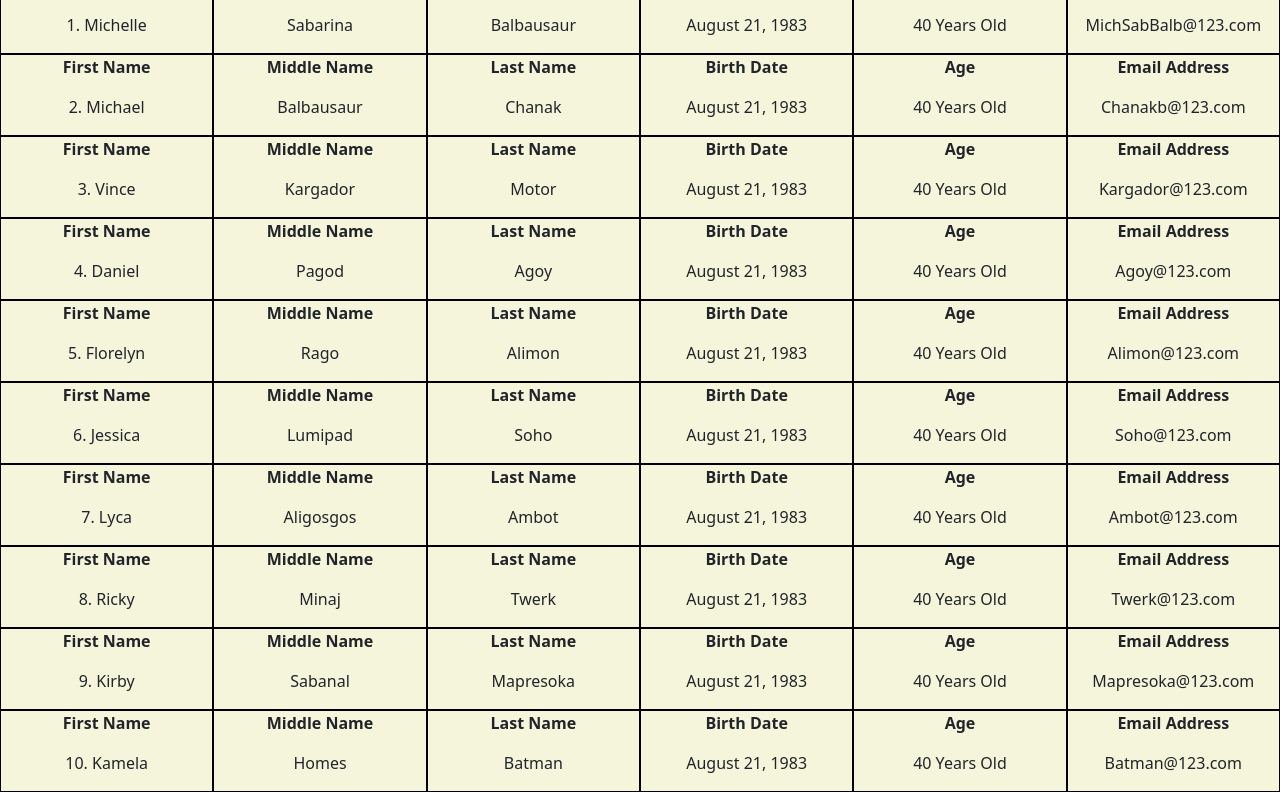
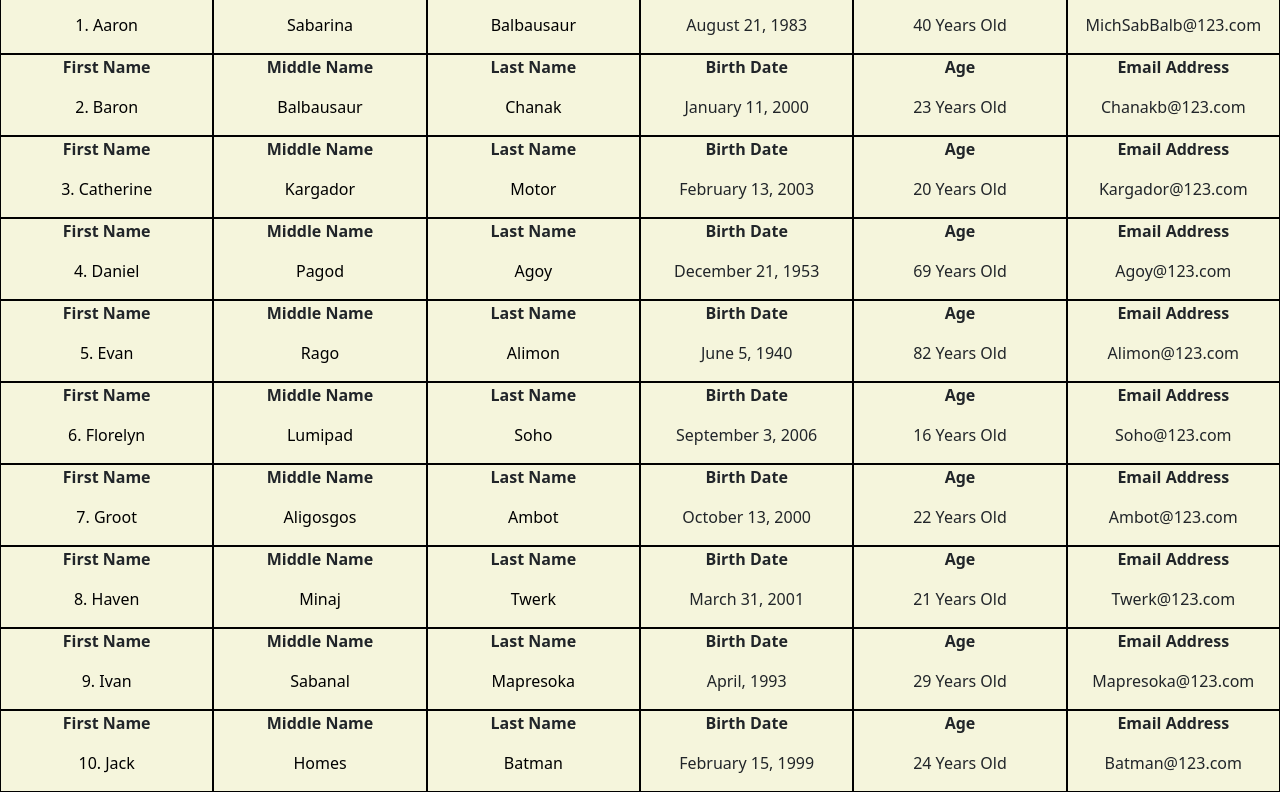
Before and after one commit to venzkie1/clinicalcaresystem-venzkie1.github.io, a plain HTML site: page patient.html in a window 1280 px wide. Shown: the part 146-938 px from the top of the page. Drawn offline with nearby package versions, Linux system fonts and the light colour scheme.

Commit message:
modified and added new file

```diff
--- a/patient.html
+++ b/patient.html
@@ -10,6 +10,11 @@
         .container-fluid{
             margin-top: -10px;
         }
+        .hov:hover{
+            text-decoration:underline;
+            text-decoration-color: red;
+            text-decoration-thickness: 3px;
+        }
     </style>
 </head>
 <body>
@@ -21,17 +26,17 @@
 
             <div class="col-sm-2" style="border: 1px solid black;">
                 <p class="text-center"><strong>First Name</strong></p>
-                <p class="text-center">1. Michelle</p>
+                <a href="patientinfo.html" class="text-decoration-none text-black"><p class="text-center hov">1. Aaron</p></a>
             </div>
 
             <div class="col-sm-2" style="border: 1px solid black;">
                 <p class="text-center"><strong>Middle Name</strong></p>
-                <p class="text-center">Sabarina</p>
+                <a href="patientinfo.html" class="text-decoration-none text-black"><p class="text-center hov">Sabarina</p></a>
             </div>
 
             <div class="col-sm-2" style="border: 1px solid black;">
                 <p class="text-center"><strong>Last Name</strong></p>
-                <p class="text-center">Balbausaur</p>
+                <a href="patientinfo.html" class="text-decoration-none text-black"><p class="text-center hov">Balbausaur</p></a>
             </div>
 
             <div class="col-sm-2" style="border: 1px solid black;">
@@ -49,32 +54,33 @@
                 <p class="text-center">MichSabBalb@123.com</p>
             </div>
         </div>
+
         <!-- Second row -->
         <div class="row">
 
             <div class="col-sm-2" style="border: 1px solid black;">
                 <p class="text-center"><strong>First Name</strong></p>
-                <p class="text-center">2. Michael</p>
+                <a href="patientinfo.html" class="text-decoration-none text-black"><p class="text-center hov">2. Baron</p></a>
             </div>
 
             <div class="col-sm-2" style="border: 1px solid black;">
                 <p class="text-center"><strong>Middle Name</strong></p>
-                <p class="text-center">Balbausaur</p>
+                <a href="patientinfo.html" class="text-decoration-none text-black"><p class="text-center hov">Balbausaur</p></a>
             </div>
 
             <div class="col-sm-2" style="border: 1px solid black;">
                 <p class="text-center"><strong>Last Name</strong></p>
-                <p class="text-center">Chanak</p>
+                <a href="patientinfo.html" class="text-decoration-none text-black"><p class="text-center hov">Chanak</p></a>
             </div>
 
             <div class="col-sm-2" style="border: 1px solid black;">
                 <p class="text-center"><strong>Birth Date</strong></p>
-                <p class="text-center">August 21, 1983</p>
+                <p class="text-center">January 11, 2000</p>
             </div>
 
             <div class="col-sm-2" style="border: 1px solid black;">
                 <p class="text-center"><strong>Age</strong></p>
-                <p class="text-center">40 Years Old</p>
+                <p class="text-center">23 Years Old</p>
             </div>
 
             <div class="col-sm-2" style="border: 1px solid black;">
@@ -82,32 +88,33 @@
                 <p class="text-center">Chanakb@123.com</p>
             </div>
         </div>
+
         <!-- Third row -->
         <div class="row">
 
             <div class="col-sm-2" style="border: 1px solid black;">
                 <p class="text-center"><strong>First Name</strong></p>
-                <p class="text-center">3. Vince</p>
+                <a href="patientinfo.html" class="text-decoration-none text-black"><p class="text-center hov">3. Catherine</p></a>
             </div>
 
             <div class="col-sm-2" style="border: 1px solid black;">
                 <p class="text-center"><strong>Middle Name</strong></p>
-                <p class="text-center">Kargador</p>
+                <a href="patientinfo.html" class="text-decoration-none text-black"><p class="text-center hov">Kargador</p></a>
             </div>
 
             <div class="col-sm-2" style="border: 1px solid black;">
                 <p class="text-center"><strong>Last Name</strong></p>
-                <p class="text-center">Motor</p>
+                <a href="patientinfo.html" class="text-decoration-none text-black"><p class="text-center hov">Motor</p></a>
             </div>
 
             <div class="col-sm-2" style="border: 1px solid black;">
                 <p class="text-center"><strong>Birth Date</strong></p>
-                <p class="text-center">August 21, 1983</p>
+                <p class="text-center">February 13, 2003</p>
             </div>
 
             <div class="col-sm-2" style="border: 1px solid black;">
                 <p class="text-center"><strong>Age</strong></p>
-                <p class="text-center">40 Years Old</p>
+                <p class="text-center">20 Years Old</p>
             </div>
 
             <div class="col-sm-2" style="border: 1px solid black;">
@@ -115,32 +122,33 @@
                 <p class="text-center">Kargador@123.com</p>
             </div>
         </div>
+
         <!-- Fourth Row -->
         <div class="row">
 
             <div class="col-sm-2" style="border: 1px solid black;">
                 <p class="text-center"><strong>First Name</strong></p>
-                <p class="text-center">4. Daniel</p>
+                <a href="patientinfo.html" class="text-decoration-none text-black"><p class="text-center hov">4. Daniel</p></a>
             </div>
 
             <div class="col-sm-2" style="border: 1px solid black;">
                 <p class="text-center"><strong>Middle Name</strong></p>
-                <p class="text-center">Pagod</p>
+                <a href="patientinfo.html" class="text-decoration-none text-black"><p class="text-center hov">Pagod</p></a>
             </div>
 
             <div class="col-sm-2" style="border: 1px solid black;">
                 <p class="text-center"><strong>Last Name</strong></p>
-                <p class="text-center">Agoy</p>
+                <a href="patientinfo.html" class="text-decoration-none text-black"><p class="text-center hov">Agoy</p></a>
             </div>
 
             <div class="col-sm-2" style="border: 1px solid black;">
                 <p class="text-center"><strong>Birth Date</strong></p>
-                <p class="text-center">August 21, 1983</p>
+                <p class="text-center">December 21, 1953</p>
             </div>
 
             <div class="col-sm-2" style="border: 1px solid black;">
                 <p class="text-center"><strong>Age</strong></p>
-                <p class="text-center">40 Years Old</p>
+                <p class="text-center">69 Years Old</p>
             </div>
 
             <div class="col-sm-2" style="border: 1px solid black;">
@@ -148,32 +156,33 @@
                 <p class="text-center">Agoy@123.com</p>
             </div>
         </div>
+
         <!-- Fifth Row -->
         <div class="row">
 
             <div class="col-sm-2" style="border: 1px solid black;">
                 <p class="text-center"><strong>First Name</strong></p>
-                <p class="text-center">5. Florelyn</p>
+                <a href="patientinfo.html" class="text-decoration-none text-black"><p class="text-center hov">5. Evan</p></a>
             </div>
 
             <div class="col-sm-2" style="border: 1px solid black;">
                 <p class="text-center"><strong>Middle Name</strong></p>
-                <p class="text-center">Rago</p>
+                <a href="patientinfo.html" class="text-decoration-none text-black"><p class="text-center hov">Rago</p></a>
             </div>
 
             <div class="col-sm-2" style="border: 1px solid black;">
                 <p class="text-center"><strong>Last Name</strong></p>
-                <p class="text-center">Alimon</p>
+                <a href="patientinfo.html" class="text-decoration-none text-black"><p class="text-center hov">Alimon</p></a>
             </div>
 
             <div class="col-sm-2" style="border: 1px solid black;">
                 <p class="text-center"><strong>Birth Date</strong></p>
-                <p class="text-center">August 21, 1983</p>
+                <p class="text-center">June 5, 1940</p>
             </div>
 
             <div class="col-sm-2" style="border: 1px solid black;">
                 <p class="text-center"><strong>Age</strong></p>
-                <p class="text-center">40 Years Old</p>
+                <p class="text-center">82 Years Old</p>
             </div>
 
             <div class="col-sm-2" style="border: 1px solid black;">
@@ -181,32 +190,33 @@
                 <p class="text-center">Alimon@123.com</p>
             </div>
         </div>
+
         <!-- Sixth Row -->
         <div class="row">
 
             <div class="col-sm-2" style="border: 1px solid black;">
                 <p class="text-center"><strong>First Name</strong></p>
-                <p class="text-center">6. Jessica</p>
+                <a href="patientinfo.html" class="text-decoration-none text-black"><p class="text-center hov">6. Florelyn</p></a>
             </div>
 
             <div class="col-sm-2" style="border: 1px solid black;">
                 <p class="text-center"><strong>Middle Name</strong></p>
-                <p class="text-center">Lumipad</p>
+                <a href="patientinfo.html" class="text-decoration-none text-black"><p class="text-center hov">Lumipad</p></a>
             </div>
 
             <div class="col-sm-2" style="border: 1px solid black;">
                 <p class="text-center"><strong>Last Name</strong></p>
-                <p class="text-center">Soho</p>
+                <a href="patientinfo.html" class="text-decoration-none text-black"><p class="text-center hov">Soho</p></a>
             </div>
 
             <div class="col-sm-2" style="border: 1px solid black;">
                 <p class="text-center"><strong>Birth Date</strong></p>
-                <p class="text-center">August 21, 1983</p>
+                <p class="text-center">September 3, 2006</p>
             </div>
 
             <div class="col-sm-2" style="border: 1px solid black;">
                 <p class="text-center"><strong>Age</strong></p>
-                <p class="text-center">40 Years Old</p>
+                <p class="text-center">16 Years Old</p>
             </div>
 
             <div class="col-sm-2" style="border: 1px solid black;">
@@ -214,32 +224,33 @@
                 <p class="text-center">Soho@123.com</p>
             </div>
         </div>
+
         <!-- Seventh Row -->
         <div class="row">
 
             <div class="col-sm-2" style="border: 1px solid black;">
                 <p class="text-center"><strong>First Name</strong></p>
-                <p class="text-center">7. Lyca</p>
+                <a href="patientinfo.html" class="text-decoration-none text-black"><p class="text-center hov">7. Groot</p></a>
             </div>
 
             <div class="col-sm-2" style="border: 1px solid black;">
                 <p class="text-center"><strong>Middle Name</strong></p>
-                <p class="text-center">Aligosgos</p>
+                <a href="patientinfo.html" class="text-decoration-none text-black"><p class="text-center hov">Aligosgos</p></a>
             </div>
 
             <div class="col-sm-2" style="border: 1px solid black;">
                 <p class="text-center"><strong>Last Name</strong></p>
-                <p class="text-center">Ambot</p>
+                <a href="patientinfo.html" class="text-decoration-none text-black"><p class="text-center hov">Ambot</p></a>
             </div>
 
             <div class="col-sm-2" style="border: 1px solid black;">
                 <p class="text-center"><strong>Birth Date</strong></p>
-                <p class="text-center">August 21, 1983</p>
+                <p class="text-center">October 13, 2000</p>
             </div>
 
             <div class="col-sm-2" style="border: 1px solid black;">
                 <p class="text-center"><strong>Age</strong></p>
-                <p class="text-center">40 Years Old</p>
+                <p class="text-center">22 Years Old</p>
             </div>
 
             <div class="col-sm-2" style="border: 1px solid black;">
@@ -247,32 +258,33 @@
                 <p class="text-center">Ambot@123.com</p>
             </div>
         </div>
+
         <!-- Eighth Row -->
         <div class="row">
 
             <div class="col-sm-2" style="border: 1px solid black;">
                 <p class="text-center"><strong>First Name</strong></p>
-                <p class="text-center">8. Ricky</p>
+                <a href="patientinfo.html" class="text-decoration-none text-black"><p class="text-center hov">8. Haven</p></a>
             </div>
 
             <div class="col-sm-2" style="border: 1px solid black;">
                 <p class="text-center"><strong>Middle Name</strong></p>
-                <p class="text-center">Minaj</p>
+                <a href="patientinfo.html" class="text-decoration-none text-black"><p class="text-center hov">Minaj</p></a>
             </div>
 
             <div class="col-sm-2" style="border: 1px solid black;">
                 <p class="text-center"><strong>Last Name</strong></p>
-                <p class="text-center">Twerk</p>
+                <a href="patientinfo.html" class="text-decoration-none text-black"><p class="text-center hov">Twerk</p></a>
             </div>
 
             <div class="col-sm-2" style="border: 1px solid black;">
                 <p class="text-center"><strong>Birth Date</strong></p>
-                <p class="text-center">August 21, 1983</p>
+                <p class="text-center">March 31, 2001</p>
             </div>
 
             <div class="col-sm-2" style="border: 1px solid black;">
                 <p class="text-center"><strong>Age</strong></p>
-                <p class="text-center">40 Years Old</p>
+                <p class="text-center">21 Years Old</p>
             </div>
 
             <div class="col-sm-2" style="border: 1px solid black;">
@@ -280,32 +292,33 @@
                 <p class="text-center">Twerk@123.com</p>
             </div>
         </div>
+
         <!-- Ninth Row -->
         <div class="row">
 
             <div class="col-sm-2" style="border: 1px solid black;">
                 <p class="text-center"><strong>First Name</strong></p>
-                <p class="text-center">9. Kirby</p>
+                <a href="patientinfo.html" class="text-decoration-none text-black"><p class="text-center hov">9. Ivan</p></a>
             </div>
 
             <div class="col-sm-2" style="border: 1px solid black;">
                 <p class="text-center"><strong>Middle Name</strong></p>
-                <p class="text-center">Sabanal</p>
+                <a href="patientinfo.html" class="text-decoration-none text-black"><p class="text-center hov">Sabanal</p></a>
             </div>
 
             <div class="col-sm-2" style="border: 1px solid black;">
                 <p class="text-center"><strong>Last Name</strong></p>
-                <p class="text-center">Mapresoka</p>
+                <a href="patientinfo.html" class="text-decoration-none text-black"><p class="text-center hov">Mapresoka</p></a>
             </div>
 
             <div class="col-sm-2" style="border: 1px solid black;">
                 <p class="text-center"><strong>Birth Date</strong></p>
-                <p class="text-center">August 21, 1983</p>
+                <p class="text-center">April, 1993</p>
             </div>
 
             <div class="col-sm-2" style="border: 1px solid black;">
                 <p class="text-center"><strong>Age</strong></p>
-                <p class="text-center">40 Years Old</p>
+                <p class="text-center">29 Years Old</p>
             </div>
 
             <div class="col-sm-2" style="border: 1px solid black;">
@@ -313,32 +326,33 @@
                 <p class="text-center">Mapresoka@123.com</p>
             </div>
         </div>
+
         <!-- TENTH row -->
         <div class="row">
 
             <div class="col-sm-2" style="border: 1px solid black;">
                 <p class="text-center"><strong>First Name</strong></p>
-                <p class="text-center">10. Kamela</p>
+                <a href="patientinfo.html" class="text-decoration-none text-black"><p class="text-center hov">10. Jack</p></a>
             </div>
 
             <div class="col-sm-2" style="border: 1px solid black;">
                 <p class="text-center"><strong>Middle Name</strong></p>
-                <p class="text-center">Homes</p>
+                <a href="patientinfo.html" class="text-decoration-none text-black"><p class="text-center hov">Homes</p></a>
             </div>
 
             <div class="col-sm-2" style="border: 1px solid black;">
                 <p class="text-center"><strong>Last Name</strong></p>
-                <p class="text-center">Batman</p>
+                <a href="patientinfo.html" class="text-decoration-none text-black"><p class="text-center hov">Batman</p></a>
             </div>
 
             <div class="col-sm-2" style="border: 1px solid black;">
                 <p class="text-center"><strong>Birth Date</strong></p>
-                <p class="text-center">August 21, 1983</p>
+                <p class="text-center">February 15, 1999</p>
             </div>
 
             <div class="col-sm-2" style="border: 1px solid black;">
                 <p class="text-center"><strong>Age</strong></p>
-                <p class="text-center">40 Years Old</p>
+                <p class="text-center">24 Years Old</p>
             </div>
 
             <div class="col-sm-2" style="border: 1px solid black;">
```
Also changed, not shown: patientinfo.html (added, +12 -0 lines).
